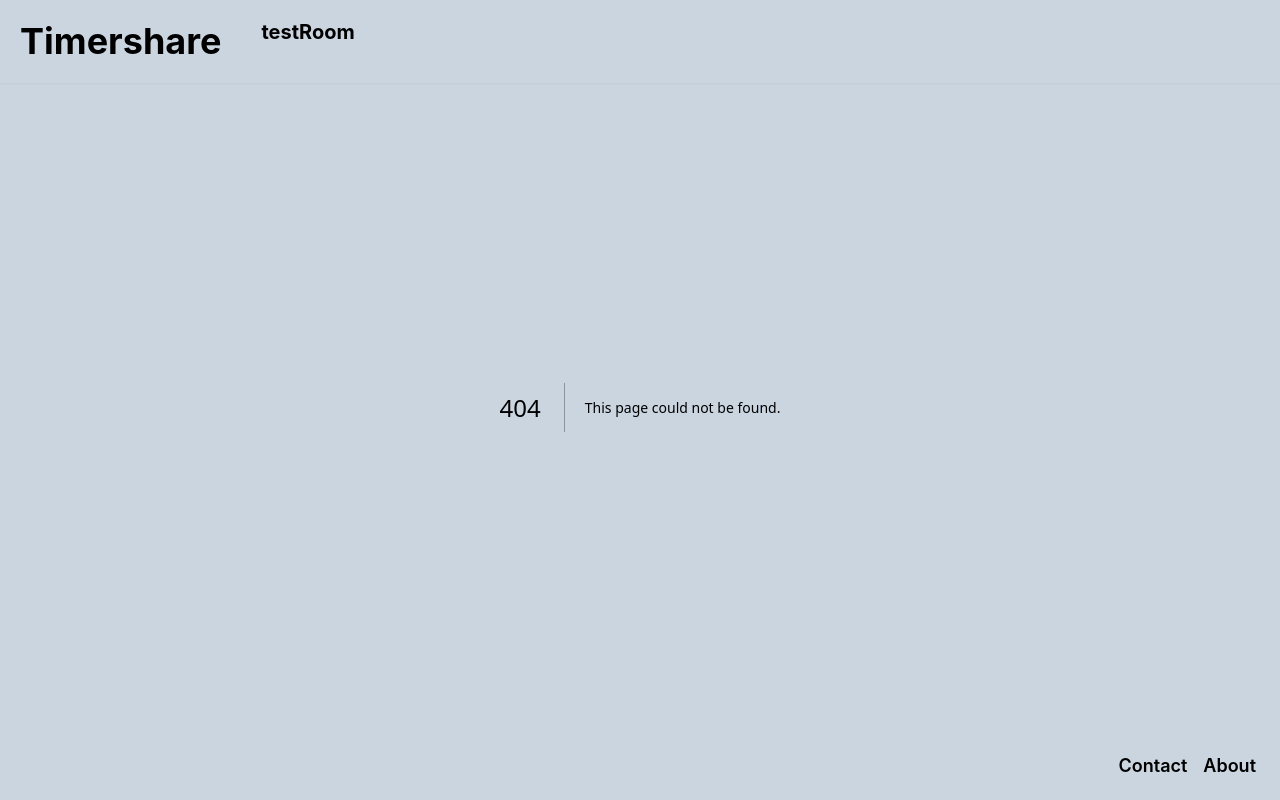
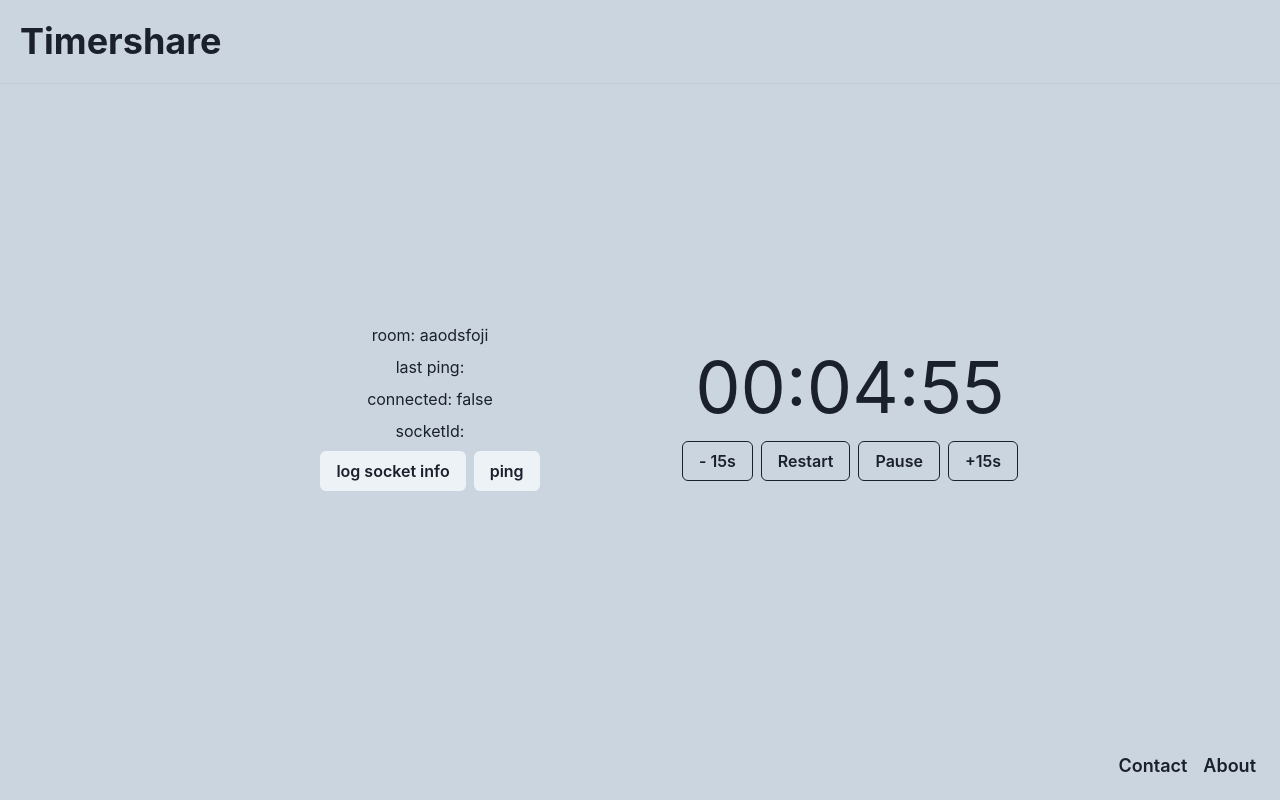
Before and after one commit to xaskii/timershare, a Next.js app: page /timer/aaodsfoji in a window 1280 px wide. Before the commit this address had no page. Built offline with nearby package versions, Linux system fonts and the light colour scheme; no server answers.

Commit message:
initial websocket implementation???

```diff
--- a/package.json
+++ b/package.json
@@ -17,7 +17,8 @@
     "react": "^18.2.0",
     "react-dom": "^18.2.0",
     "react-hook-form": "^7.43.0",
-    "react-timer-hook": "^3.0.5"
+    "react-timer-hook": "^3.0.5",
+    "socket.io-client": "^4.5.4"
   },
   "devDependencies": {
     "@types/node": "^18.0.0",
--- a/src/components/Navbar.tsx
+++ b/src/components/Navbar.tsx
@@ -12,15 +12,20 @@ import {
 
 export const NavBar = () => (
   // TODO: add border/drop-shadow to surrounding container
-  <Box shadow='sm' w='full'>
+  <Box shadow='xs' w='full'>
     <Container m={5} w='full' p={0}>
-      <HStack w='full' spacing={10} alignItems='flex-start'>
-        <Heading size='xl'>
-          <Link href='/'>Timershare</Link>
-        </Heading>
-        <Heading size='md'>
-          <Link href='/timer/aaodsfoji'>testRoom</Link>
-        </Heading>
+      <HStack
+        w='full'
+        spacing={10}
+        alignItems='flex-end'
+        justifyContent='space-between'
+      >
+        <Link href='/'>
+          <Heading size='xl'>Timershare</Heading>
+        </Link>
+        {/* <Link href='/timer/oaisjfaodsf'>
+          <Heading size='lg'>test room</Heading>
+        </Link> */}
       </HStack>
     </Container>
   </Box>
--- /dev/null
+++ b/src/components/SocketWrapper.tsx
@@ -0,0 +1,122 @@
+import React, { useEffect, useState } from 'react'
+import { NextRouter, useRouter } from 'next/router'
+import {
+  Button,
+  Box,
+  createLocalStorageManager,
+  Editable,
+  EditableInput,
+  EditablePreview,
+  Text,
+  Flex,
+  VStack,
+  HStack,
+  ButtonGroup,
+  Stack,
+} from '@chakra-ui/react'
+import { Timer } from './Timer'
+
+import { io } from 'socket.io-client'
+const socket = io('http://localhost:3001')
+
+interface SocketWrapperProps {}
+
+export const SocketWrapper: React.FC<SocketWrapperProps> = ({}) => {
+  const router = useRouter()
+  const [isConnected, setIsConnected] = useState(false)
+  const [lastPong, setLastPong] = useState(null)
+  const [socketCopy, setSocketCopy] = useState<any>(null)
+
+  useEffect(() => {
+    setSocketCopy({ ...socket })
+
+    socket.on('info', () => {
+      setIsConnected(true)
+    })
+    socket.on('disconnect', () => {
+      console.log('disconnect')
+    })
+    socket.on('pong', () => {
+      setLastPong(new Date().toISOString())
+    })
+    socket.on('info', (content) => {
+      console.log(content)
+    })
+    socket.onAny((event, ...args) => {
+      console.log(event, args)
+    })
+    socket.emit('ready')
+    socket.emit('ping')
+
+    // return () => {,
+    //   socket.off('connection')
+    //   socket.off('disconnect')
+    //   socket.off('pong')
+    // }
+  }, [])
+
+  const sendPing = () => {
+    socket.emit('ping')
+  }
+
+  // return (
+  //   <VStack
+  //     width='xl'
+  //     alignItems='flex-start'
+  //     p={0}
+  //     textAlign='left'
+  //     fontSize='2xl'
+  //   >
+  //     <Text>
+  //       room: <span>{router.query.room}</span>
+  //     </Text>
+  //     <Text>last ping: {lastPong}</Text>
+  //     <Text>connected: {String(isConnected)}</Text>
+  //     <Text>socketId: {socketCopy?.id}</Text>
+  //     <ButtonGroup>
+  //       <Button onClick={() => console.log(socketCopy)}>log socket info</Button>
+  //       <Button onClick={sendPing}>ping</Button>
+  //     </ButtonGroup>
+  //   </VStack>
+  // )
+  return (
+    <Stack
+      justifyContent='center'
+      alignContent='center'
+      direction={['column', 'column', 'column', 'row']}
+      h='full'
+      w='full'
+      p={40}
+    >
+      <VStack
+        h='full'
+        w={['full', 'full', 'full', '50%']}
+        alignItems='center'
+        textAlign='center'
+        justifyContent='center'
+      >
+        <Text>
+          room: <span>{router.query.room}</span>
+        </Text>
+        <Text>last ping: {lastPong}</Text>
+        <Text>connected: {String(isConnected)}</Text>
+        <Text>socketId: {socketCopy?.id}</Text>
+        <ButtonGroup>
+          <Button onClick={() => console.log(socketCopy)}>
+            log socket info
+          </Button>
+          <Button onClick={sendPing}>ping</Button>
+        </ButtonGroup>
+      </VStack>
+
+      <VStack
+        justifyContent='center'
+        w={['full', 'full', 'full', '50%']}
+        spacing={4}
+        textAlign='center'
+      >
+        <Timer offset={300} />
+      </VStack>
+    </Stack>
+  )
+}
--- a/src/components/Timer.tsx
+++ b/src/components/Timer.tsx
@@ -1,6 +1,6 @@
 import React, { useEffect, useState } from 'react'
 import { useTimer } from 'react-timer-hook'
-import { Text, Button, Flex, ButtonGroup } from '@chakra-ui/react'
+import { Text, Button, Flex, ButtonGroup, VStack } from '@chakra-ui/react'
 
 import { pad, offsetToDate } from '../utils/helper'
 
@@ -19,32 +19,24 @@ export const Timer: React.FC<TimerProps> = ({ expiry, offset }) => {
     })
 
   return (
-    <>
-      <Text fontSize='7xl'>
+    <VStack m={0} spacing={0} alignSelf='center' p={0}>
+      <Text fontSize='7xl' textAlign='center'>
         {/* TODO: padding with leading zeros, probably just make helper function */}
         {pad(hours, minutes, seconds)}
       </Text>
       <Flex>
-        <ButtonGroup variant='outline' colorScheme='twitter'>
+        <ButtonGroup variant='outline' colorScheme='black'>
           <Button>- 15s</Button>
-          <Button
-            onClick={() => {
-              restart(offsetToDate(offset))
-            }}
-          >
-            Restart
-          </Button>
-          <Button
-            onClick={() => {
-              pause()
-            }}
-          >
-            Pause
-          </Button>
-          <Button>Resume</Button>
+          <Button onClick={() => restart(offsetToDate(offset))}>Restart</Button>
+          {isRunning ? (
+            <Button onClick={pause}>Pause</Button>
+          ) : (
+            <Button onClick={resume}>Resume</Button>
+          )}
+
           <Button>+15s</Button>
         </ButtonGroup>
       </Flex>
-    </>
+    </VStack>
   )
 }
--- /dev/null
+++ b/src/pages/timer/[room].tsx
@@ -0,0 +1,16 @@
+import { Container, VStack, Stack } from '@chakra-ui/react'
+import { useRouter } from 'next/router'
+
+import { Timer } from '../../components/Timer'
+import { SocketWrapper } from '../../components/SocketWrapper'
+
+const TimerView = () => {
+  const router = useRouter()
+  return (
+    <Container p={0} h='full' maxW='90%'>
+      <SocketWrapper />
+    </Container>
+  )
+}
+
+export default TimerView
```
Also changed, not shown: 1 other file (tests, documents, lock files or other folders).
